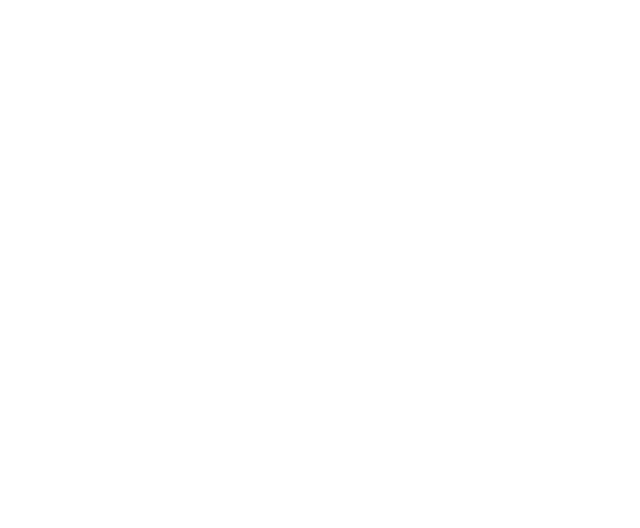
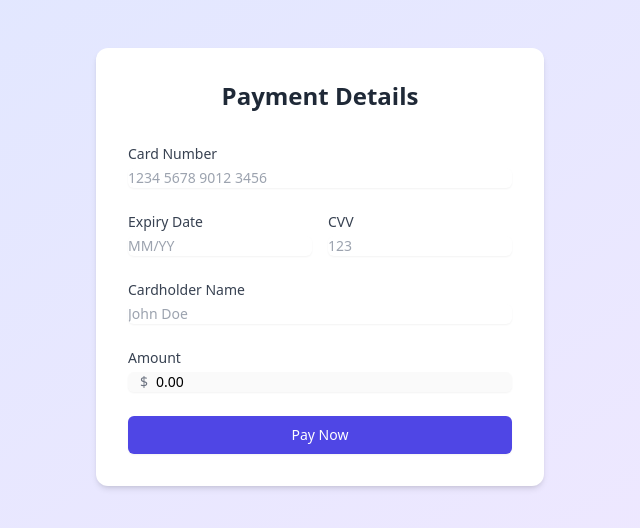
Before and after one commit to UmbrellaCrow612/ALMS, a Vue app in the folder ALMS.FrontEnd/: page /payment in a window 1280 px wide. Before the commit this address had no page. Shown: the top 528 px of the page, without its empty margins (320-960 px from the left). Built offline with nearby package versions, Linux system fonts and the light colour scheme.

Commit message:
payment page

```diff
--- a/ALMS.FrontEnd/src/router/index.ts
+++ b/ALMS.FrontEnd/src/router/index.ts
@@ -13,6 +13,8 @@ import ReservationView from '@/views/ReservationView.vue'
 import UserDetailsView from '@/views/UserDetailsView.vue'
 import ForgotPassword from '@/views/ForgotPassword.vue'
 import ResetPassword from '@/views/ResetPassword.vue'
+import UserProfile from '@/views/UserProfile.vue'
+import PaymentView from '@/views/PaymentView.vue'
 
 const isAuthenticated = () => {
 
@@ -107,6 +109,17 @@ const router = createRouter({
       name: 'reset-password',
       component: ResetPassword,
     },
+    {
+      path: '/profile',
+      name: 'userProfile',
+      component: UserProfile,
+      meta: { requiresAuth: true },
+    },
+    {
+      path: '/payment',
+      name: 'payment',
+      component: PaymentView,
+    },
   ],
 })
 
--- /dev/null
+++ b/ALMS.FrontEnd/src/views/PaymentView.vue
@@ -0,0 +1,146 @@
+<template>
+  <div class="min-h-screen bg-gradient-to-br from-indigo-100 to-purple-100 py-12 px-4 sm:px-6 lg:px-8">
+    <div class="max-w-md mx-auto bg-white rounded-xl shadow-md overflow-hidden">
+      <div class="p-8">
+        <h2 class="text-2xl font-bold text-center text-gray-800 mb-8">Payment Details</h2>
+        <form @submit.prevent="processPayment" class="space-y-6">
+          <div>
+            <label for="cardNumber" class="block text-sm font-medium text-gray-700">Card Number</label>
+            <input
+              type="text"
+              id="cardNumber"
+              v-model="cardNumber"
+              @input="formatCardNumber"
+              placeholder="1234 5678 9012 3456"
+              class="mt-1 block w-full border-gray-300 rounded-md shadow-sm focus:ring-indigo-500 focus:border-indigo-500 sm:text-sm"
+              required
+            >
+          </div>
+          <div class="grid grid-cols-2 gap-4">
+            <div>
+              <label for="expiryDate" class="block text-sm font-medium text-gray-700">Expiry Date</label>
+              <input
+                type="text"
+                id="expiryDate"
+                v-model="expiryDate"
+                @input="formatExpiryDate"
+                placeholder="MM/YY"
+                class="mt-1 block w-full border-gray-300 rounded-md shadow-sm focus:ring-indigo-500 focus:border-indigo-500 sm:text-sm"
+                required
+              >
+            </div>
+            <div>
+              <label for="cvv" class="block text-sm font-medium text-gray-700">CVV</label>
+              <input
+                type="text"
+                id="cvv"
+                v-model="cvv"
+                placeholder="123"
+                maxlength="4"
+                class="mt-1 block w-full border-gray-300 rounded-md shadow-sm focus:ring-indigo-500 focus:border-indigo-500 sm:text-sm"
+                required
+              >
+            </div>
+          </div>
+          <div>
+            <label for="cardholderName" class="block text-sm font-medium text-gray-700">Cardholder Name</label>
+            <input
+              type="text"
+              id="cardholderName"
+              v-model="cardholderName"
+              placeholder="John Doe"
+              class="mt-1 block w-full border-gray-300 rounded-md shadow-sm focus:ring-indigo-500 focus:border-indigo-500 sm:text-sm"
+              required
+            >
+          </div>
+          <div>
+            <label for="amount" class="block text-sm font-medium text-gray-700">Amount</label>
+            <div class="mt-1 relative rounded-md shadow-sm">
+              <div class="absolute inset-y-0 left-0 pl-3 flex items-center pointer-events-none">
+                <span class="text-gray-500 sm:text-sm">$</span>
+              </div>
+              <input
+                type="number"
+                id="amount"
+                v-model="amount"
+                disabled
+                class="block w-full pl-7 pr-12 border-gray-300 rounded-md focus:ring-indigo-500 focus:border-indigo-500 sm:text-sm"
+                required
+              >
+            </div>
+          </div>
+          <div>
+            <button
+              type="submit"
+              class="w-full flex justify-center py-2 px-4 border border-transparent rounded-md shadow-sm text-sm font-medium text-white bg-indigo-600 hover:bg-indigo-700 focus:outline-none focus:ring-2 focus:ring-offset-2 focus:ring-indigo-500"
+              :disabled="isProcessing"
+            >
+              {{ isProcessing ? 'Processing...' : 'Pay Now' }}
+            </button>
+          </div>
+        </form>
+      </div>
+    </div>
+    <!-- Payment confirmation modal -->
+    <div v-if="showConfirmation" class="fixed inset-0 bg-gray-500 bg-opacity-75 flex items-center justify-center">
+      <div class="bg-white p-8 rounded-lg shadow-xl">
+        <h3 class="text-lg font-medium text-gray-900 mb-4">Payment Successful</h3>
+        <p class="text-sm text-gray-500 mb-4">Your payment of ${{ amount }} has been processed successfully.</p>
+        <button
+          @click="closeConfirmation"
+          class="w-full inline-flex justify-center rounded-md border border-transparent shadow-sm px-4 py-2 bg-indigo-600 text-base font-medium text-white hover:bg-indigo-700 focus:outline-none focus:ring-2 focus:ring-offset-2 focus:ring-indigo-500 sm:text-sm"
+        >
+          Close
+        </button>
+      </div>
+    </div>
+  </div>
+</template>
+
+<script setup>
+import { ref } from 'vue';
+import { useRoute } from 'vue-router';
+
+const route = useRoute();
+const cardNumber = ref('');
+const expiryDate = ref('');
+const cvv = ref('');
+const cardholderName = ref('');
+const amount = ref(route.query.rate || '0.00');
+const isProcessing = ref(false);
+const showConfirmation = ref(false);
+
+const formatCardNumber = (event) => {
+  let value = event.target.value.replace(/\s/g, '').replace(/\D/g, '');
+  if (value.length > 16) value = value.slice(0, 16);
+  cardNumber.value = value.replace(/(\d{4})/g, '$1 ').trim();
+};
+
+const formatExpiryDate = (event) => {
+  let value = event.target.value.replace(/\D/g, '');
+  if (value.length > 4) value = value.slice(0, 4);
+  if (value.length > 2) {
+    expiryDate.value = value.slice(0, 2) + '/' + value.slice(2);
+  } else {
+    expiryDate.value = value;
+  }
+};
+
+const processPayment = async () => {
+  isProcessing.value = true;
+  // Simulate API call
+  await new Promise(resolve => setTimeout(resolve, 2000));
+  isProcessing.value = false;
+  showConfirmation.value = true;
+};
+
+const closeConfirmation = () => {
+  showConfirmation.value = false;
+  // Reset form
+  cardNumber.value = '';
+  expiryDate.value = '';
+  cvv.value = '';
+  cardholderName.value = '';
+  amount.value = '';
+};
+</script>
--- /dev/null
+++ b/ALMS.FrontEnd/src/views/UserProfile.vue
@@ -0,0 +1,91 @@
+<template>
+    <div class="min-h-screen bg-gray-100">
+      <NavBar />
+      <main class="container mx-auto px-4 py-12">
+        <div class="bg-white p-8 rounded-2xl shadow-lg max-w-2xl mx-auto">
+          <h2 class="text-3xl font-bold text-center mb-8 text-indigo-800">User Profile</h2>
+          <div class="grid grid-cols-1 md:grid-cols-2 gap-6">
+            <div v-for="(value, key) in userDisplayData" :key="key" class="space-y-2">
+              <label class="block text-sm font-medium text-gray-600 uppercase tracking-wide">{{ formatLabel(key) }}</label>
+              <p class="text-lg text-gray-900 border-b border-gray-200 pb-2">{{ value }}</p>
+            </div>
+          </div>
+
+          <div class="mt-10 text-center">
+            <button
+              @click="showSubscriptions = !showSubscriptions"
+              class="px-6 py-3 bg-indigo-600 text-white font-semibold rounded-full hover:bg-indigo-700 transform transition duration-200 hover:scale-105 focus:outline-none focus:ring-2 focus:ring-indigo-500 focus:ring-opacity-50"
+            >
+              {{ showSubscriptions ? 'Hide Subscriptions' : 'Subscribe Now' }}
+            </button>
+
+            <div v-if="showSubscriptions" class="mt-6">
+              <h3 class="text-2xl font-bold text-center mb-6 text-indigo-700">Available Subscriptions</h3>
+              <div class="grid gap-6">
+                <div v-for="subscription in subscriptions" :key="subscription.id"
+                     class="p-6 border rounded-lg shadow-sm hover:shadow-md transition-shadow">
+                  <div class="flex justify-between items-center">
+                    <div>
+                      <h4 class="text-xl font-semibold text-gray-800">{{ subscription.product }}</h4>
+                      <p class="text-gray-600">Rate: {{ subscription.rate }}</p>
+                      <p class="text-gray-600">Quantity: {{ subscription.quanity }}</p>
+                    </div>
+                    <button
+                      @click="subscribe(subscription.id)"
+                      class="px-6 py-3 bg-indigo-600 text-white font-semibold rounded-full hover:bg-indigo-700 transform transition duration-200 hover:scale-105 focus:outline-none focus:ring-2 focus:ring-indigo-500 focus:ring-opacity-50"
+                    >
+                      Subscribe
+                    </button>
+                  </div>
+                </div>
+              </div>
+            </div>
+          </div>
+        </div>
+      </main>
+    </div>
+  </template>
+
+  <script setup>
+  import { computed, ref, onMounted } from 'vue';
+  import { useUserStore } from '@/stores/userStore';
+  import NavBar from '@/components/NavBar.vue';
+  import axiosInstance from '@/plugins/axios';
+
+  const userStore = useUserStore();
+  const user = computed(() => userStore.user);
+  const subscriptions = ref([]);
+  const showSubscriptions = ref(false);
+
+  const userDisplayData = computed(() => ({
+    firstName: user.value.firstName,
+    lastName: user.value.lastName,
+    email: user.value.email,
+    phoneNumber: user.value.phoneNumber,
+    address: user.value.address
+  }));
+
+  const formatLabel = (key) => {
+    return key.replace(/([A-Z])/g, ' $1').replace(/^./, (str) => str.toUpperCase());
+  };
+
+  const fetchSubscriptions = async () => {
+    try {
+      const response = await axiosInstance.get('/subscription/stripeProducts');
+      subscriptions.value = response.data;
+    } catch (error) {
+      console.error('Error fetching subscriptions:', error);
+    }
+  };
+
+  const subscribe = async (stripeProductId) => {
+    try {
+      const response = await axiosInstance.post(`/subscription/subscribe/${stripeProductId}`);
+      window.location.href = response.data;
+    } catch (error) {
+      console.error('Error subscribing:', error);
+    }
+  };
+
+  onMounted(fetchSubscriptions);
+  </script>
```
Also changed, not shown: 1 other file (tests, documents, lock files or other folders).
